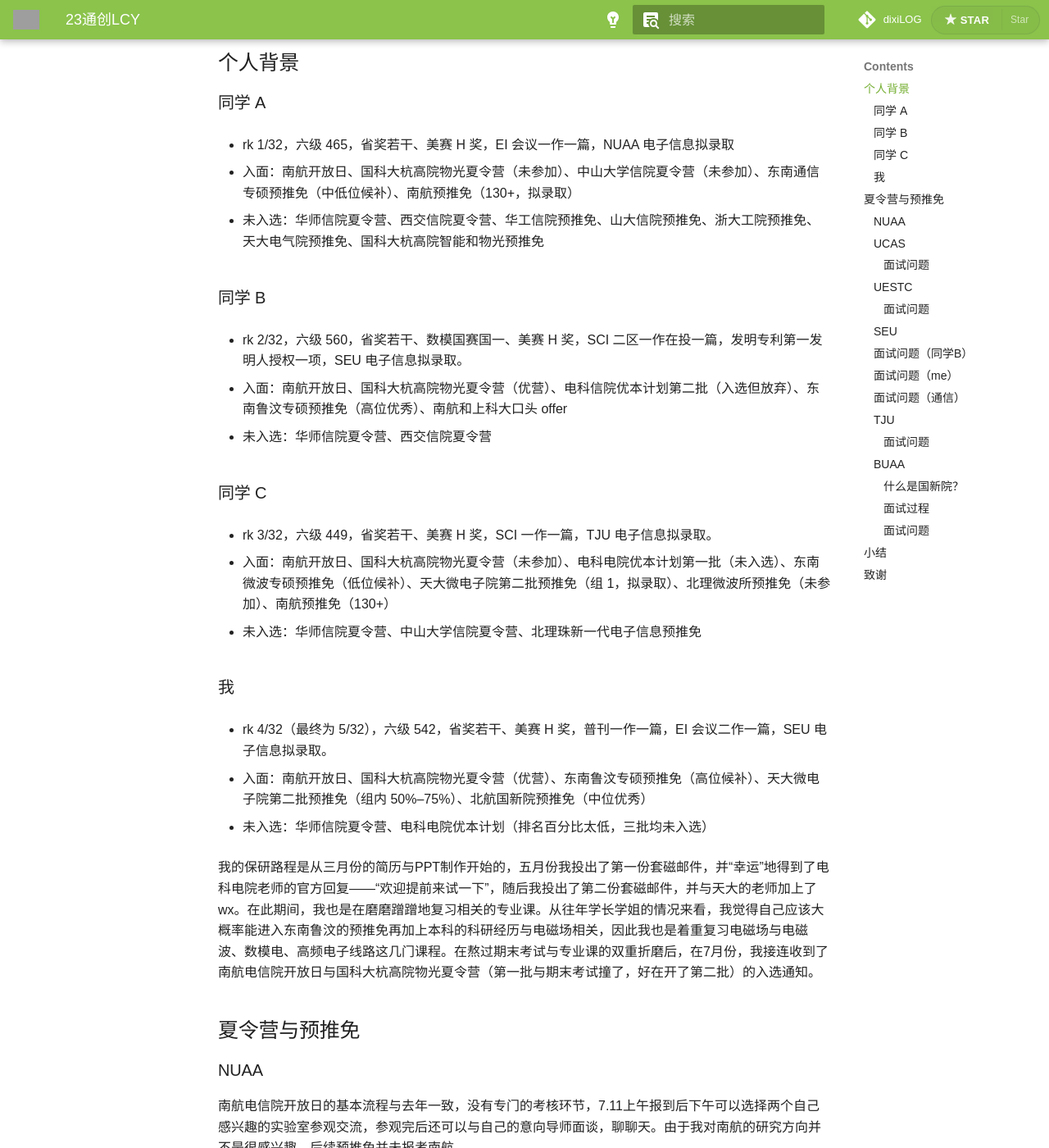
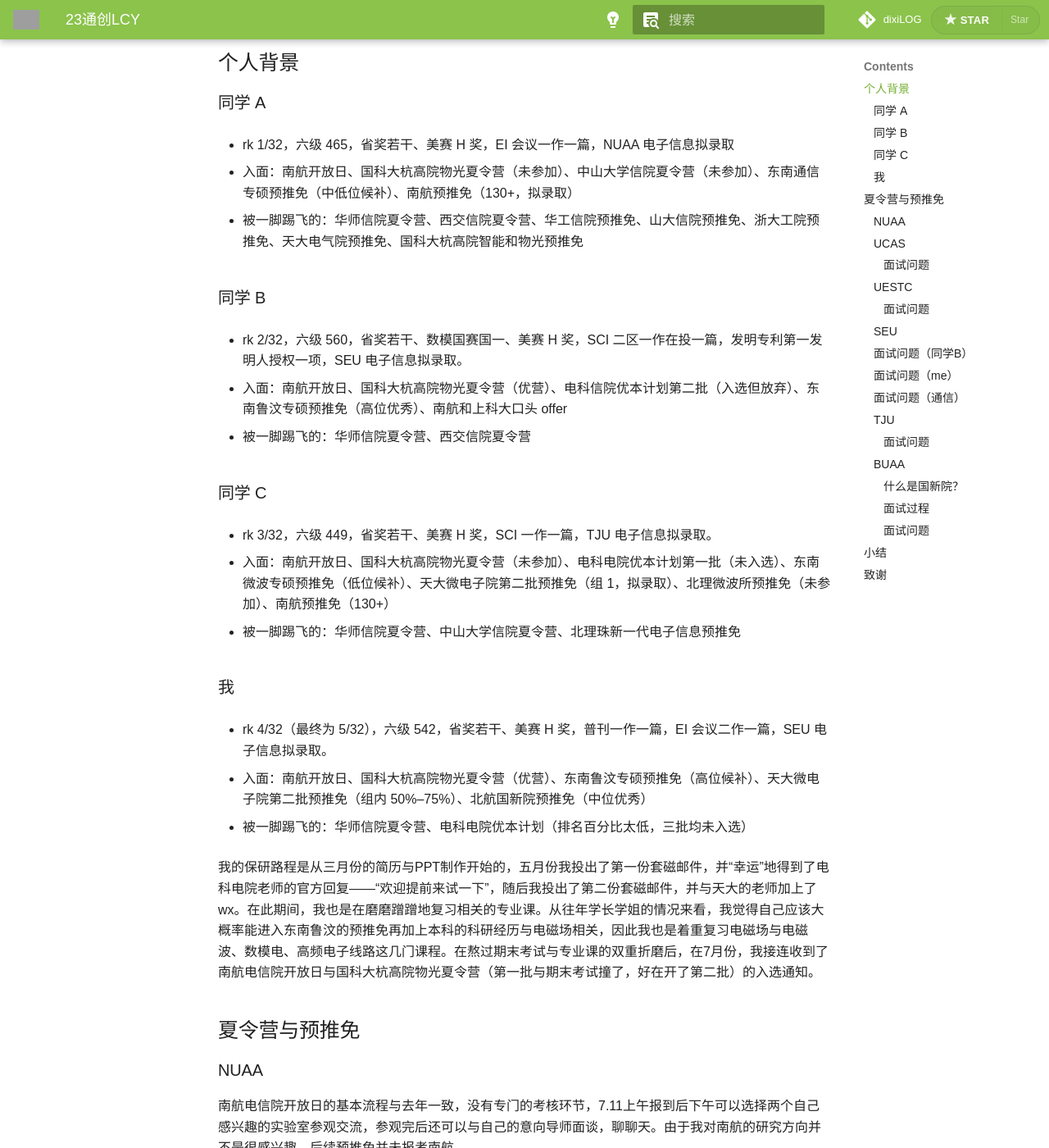
Before and after one commit to dixiLOG/dixiLOG.github.io, an MkDocs documentation site: the page built from docs/Flysheet/tourFeel/03lcy.md, in a window 1280 px wide and 1400 px high, scrolled down 369 px. Shown: the whole window at 82% size. Built offline with MkDocs 1.6.1 and Material for MkDocs 9.7.7, drawn with Linux system fonts in a browser that asks for light colours; some web fonts are replaced; comment, search, counter and statistics services are not loaded; a style sheet for code colours, icons or effects is not loaded; grey boxes are pictures that could not be loaded.

Commit message:
Update 03lcy.md

```diff
--- a/docs/Flysheet/tourFeel/03lcy.md
+++ b/docs/Flysheet/tourFeel/03lcy.md
@@ -30,7 +30,7 @@
 
 - 入面：南航开放日、国科大杭高院物光夏令营（未参加）、中山大学信院夏令营（未参加）、东南通信专硕预推免（中低位候补）、南航预推免（130+，拟录取）
 
-- 未入选：华师信院夏令营、西交信院夏令营、华工信院预推免、山大信院预推免、浙大工院预推免、天大电气院预推免、国科大杭高院智能和物光预推免
+- 被一脚踢飞的：华师信院夏令营、西交信院夏令营、华工信院预推免、山大信院预推免、浙大工院预推免、天大电气院预推免、国科大杭高院智能和物光预推免
 
 ### 同学 B
 
@@ -38,7 +38,7 @@
 
 - 入面：南航开放日、国科大杭高院物光夏令营（优营）、电科信院优本计划第二批（入选但放弃）、东南鲁汶专硕预推免（高位优秀）、南航和上科大口头 offer
 
-- 未入选：华师信院夏令营、西交信院夏令营
+- 被一脚踢飞的：华师信院夏令营、西交信院夏令营
 
 ### 同学 C
 
@@ -46,7 +46,7 @@
 
 - 入面：南航开放日、国科大杭高院物光夏令营（未参加）、电科电院优本计划第一批（未入选）、东南微波专硕预推免（低位候补）、天大微电子院第二批预推免（组 1，拟录取）、北理微波所预推免（未参加）、南航预推免（130+）
 
-- 未入选：华师信院夏令营、中山大学信院夏令营、北理珠新一代电子信息预推免
+- 被一脚踢飞的：华师信院夏令营、中山大学信院夏令营、北理珠新一代电子信息预推免
 
 ### 我
 
@@ -54,7 +54,7 @@
 
 - 入面：南航开放日、国科大杭高院物光夏令营（优营）、东南鲁汶专硕预推免（高位候补）、天大微电子院第二批预推免（组内 50%–75%）、北航国新院预推免（中位优秀）
 
-- 未入选：华师信院夏令营、电科电院优本计划（排名百分比太低，三批均未入选）
+- 被一脚踢飞的：华师信院夏令营、电科电院优本计划（排名百分比太低，三批均未入选）
 
 我的保研路程是从三月份的简历与PPT制作开始的，五月份我投出了第一份套磁邮件，并“幸运”地得到了电科电院老师的官方回复——“欢迎提前来试一下”，随后我投出了第二份套磁邮件，并与天大的老师加上了wx。在此期间，我也是在磨磨蹭蹭地复习相关的专业课。从往年学长学姐的情况来看，我觉得自己应该大概率能进入东南鲁汶的预推免再加上本科的科研经历与电磁场相关，因此我也是着重复习电磁场与电磁波、数模电、高频电子线路这几门课程。在熬过期末考试与专业课的双重折磨后，在7月份，我接连收到了南航电信院开放日与国科大杭高院物光夏令营（第一批与期末考试撞了，好在开了第二批）的入选通知。
 
```
